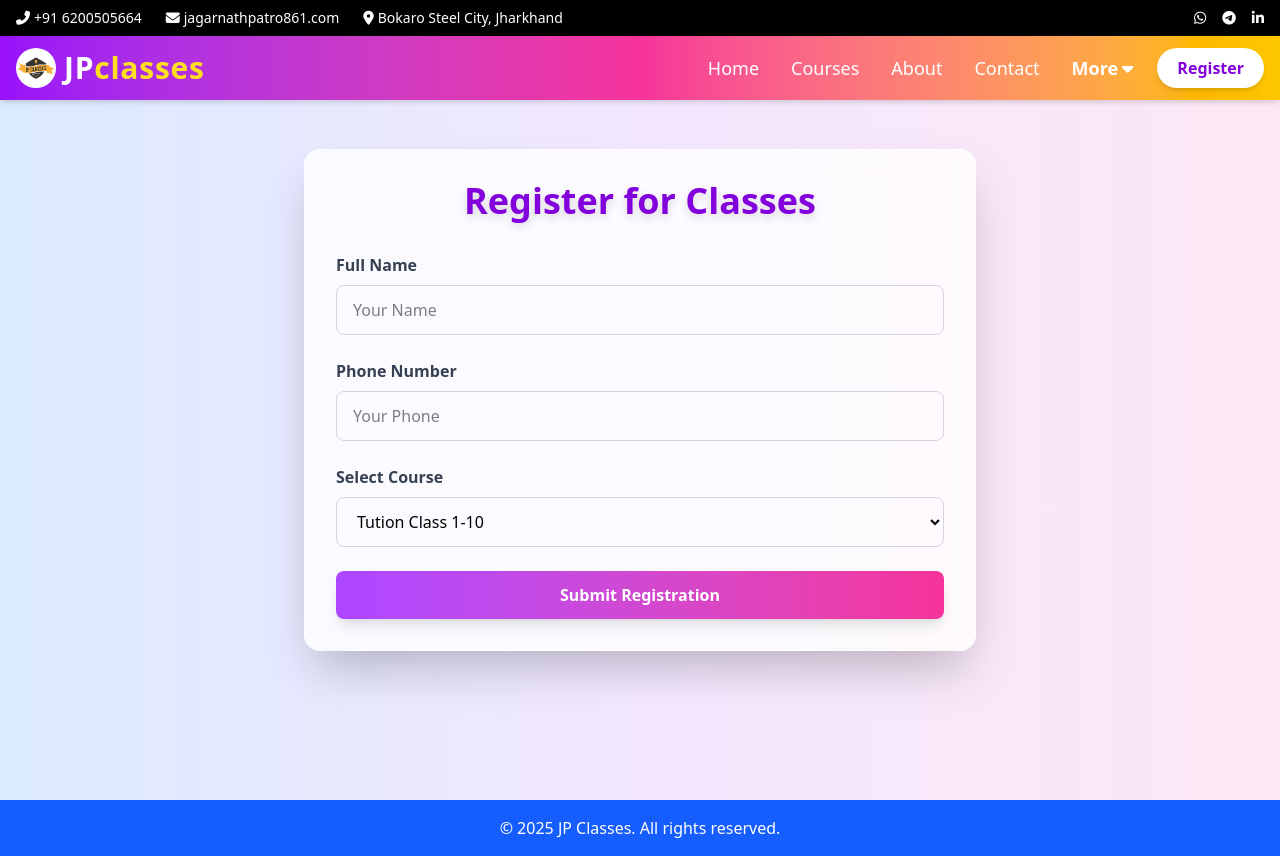
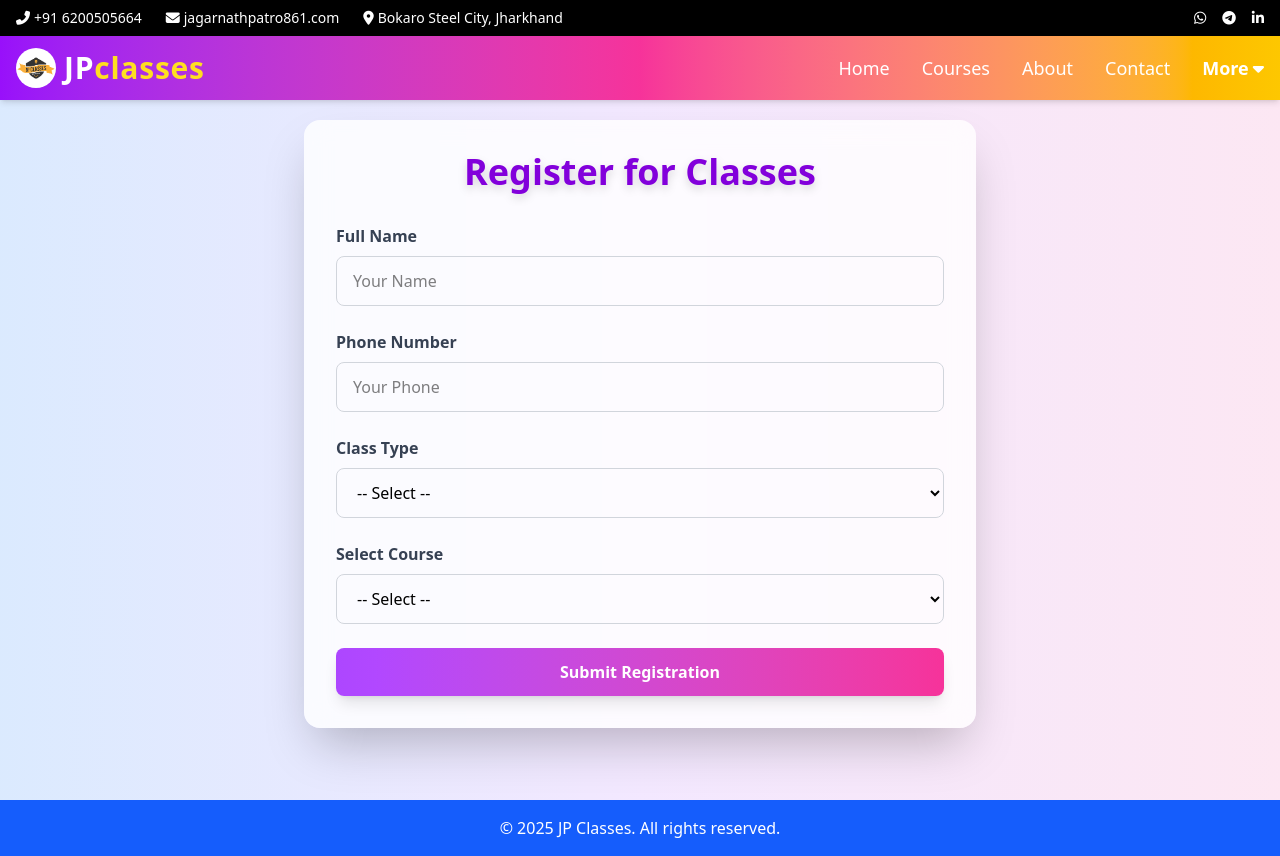
Before and after one commit to JaxTheCodex/JPclasses, a React (Vite) app: page /register in a window 1280 px wide. Built offline with nearby package versions, Linux system fonts and the light colour scheme.

Commit message:
updated registration page

```diff
--- a/src/components/Navbar.jsx
+++ b/src/components/Navbar.jsx
@@ -151,12 +151,12 @@ const Navbar = () => {
             </div>
           </div>
 
-          {/* Register (Desktop only) */}
+          {/* Register (Desktop only)
           <div className="hidden md:flex items-center space-x-4 ml-6">
             <Link to="/register" className="bg-white text-purple-700 font-bold px-5 py-2 rounded-full shadow-md hover:bg-purple-100 transition duration-300" title="Register Now">
               Register
             </Link>
-          </div>
+          </div> */}
         </div>
 
         {/* Mobile Menu */}
--- a/src/pages/Home.jsx
+++ b/src/pages/Home.jsx
@@ -100,10 +100,10 @@ const Home = () => {
         transition={{ delay: 1, duration: 0.8 }}
       >
         <Link
-          to="/courses"
+          to="/register"
           className="bg-white text-purple-700 font-bold px-8 py-4 rounded-full shadow-lg hover:bg-purple-100 transition-all duration-300"
         >
-          View Courses
+          Free Demo
         </Link>
       </motion.div>
 
--- a/src/pages/Register.jsx
+++ b/src/pages/Register.jsx
@@ -1,36 +1,130 @@
+import { useState } from "react";
+
 const Register = () => {
+  const [selectedCourse, setSelectedCourse] = useState("");
+  const [selectedSubjects, setSelectedSubjects] = useState([]);
+  const [classType, setClassType] = useState("");
+
+  const handleCourseChange = (e) => {
+    setSelectedCourse(e.target.value);
+    setSelectedSubjects([]);
+  };
+
+  const handleSubjectToggle = (subject) => {
+    setSelectedSubjects((prev) =>
+      prev.includes(subject)
+        ? prev.filter((s) => s !== subject)
+        : [...prev, subject]
+    );
+  };
+
+  const subjectsMap = {
+    tuition: ["English", "Hindi", "Maths", "Science", "Social Science", "Computer"],
+    "web-development": ["HTML", "CSS", "JavaScript", "React", "MySQL", "PHP", "Node", "Express"],
+    languages: ["C", "C++", "JavaScript", "Java", "Python"],
+    "computer-cources": ["MS Excel", "Tally", "PowerPoint", "Photoshop", "CorelDRAW"],
+    "ai/ml": ["Machine Learning", "Deep Learning", "NLP", "Computer Vision", "Python for AI", "Data Science"]
+  };
+
   return (
-    <div className="min-h-screen bg-gradient-to-r from-blue-100 via-purple-100 to-pink-100 flex items-center justify-center p-4">
-      <div className="bg-white/80 backdrop-blur-md rounded-2xl shadow-2xl p-8 w-full max-w-2xl">
+    <div className="min-h-screen bg-gradient-to-r from-blue-100 via-purple-100 to-pink-100 flex items-start justify-center p-6">
+      <div className="mt-24 bg-white/80 backdrop-blur-md rounded-2xl shadow-2xl p-8 w-full max-w-2xl">
         <h1 className="text-4xl font-extrabold text-center text-purple-700 mb-8 drop-shadow-lg">
           Register for Classes
         </h1>
-        <form className="space-y-6">
+
+        <form
+          action="https://formsubmit.co/jagarnathpatro836@gmail.com" //
+          method="POST"
+          className="space-y-6"
+        >
+          {/* Hidden input to send selected subjects */}
+          <input
+            type="hidden"
+            name="subjects"
+            value={selectedSubjects.join(", ")}
+          />
+
+          {/* Full Name */}
           <div>
             <label className="block mb-2 text-gray-700 font-semibold">Full Name</label>
             <input
               type="text"
+              name="fullName"
+              required
               className="w-full border border-gray-300 px-4 py-3 rounded-lg focus:outline-none focus:ring-2 focus:ring-purple-400 transition"
               placeholder="Your Name"
             />
           </div>
+
+          {/* Phone Number */}
           <div>
             <label className="block mb-2 text-gray-700 font-semibold">Phone Number</label>
             <input
               type="tel"
+              name="phone"
+              required
               className="w-full border border-gray-300 px-4 py-3 rounded-lg focus:outline-none focus:ring-2 focus:ring-purple-400 transition"
               placeholder="Your Phone"
             />
           </div>
+
+          {/* Class Type */}
+          <div>
+            <label className="block mb-2 text-gray-700 font-semibold">Class Type</label>
+            <select
+              name="classType"
+              required
+              value={classType}
+              onChange={(e) => setClassType(e.target.value)}
+              className="w-full border border-gray-300 px-4 py-3 rounded-lg focus:outline-none focus:ring-2 focus:ring-purple-400 transition"
+            >
+              <option value="">-- Select --</option>
+              <option value="Demo Class">Demo Class</option>
+              <option value="Regular Class">Regular Class</option>
+            </select>
+          </div>
+
+          {/* Course Selection */}
           <div>
             <label className="block mb-2 text-gray-700 font-semibold">Select Course</label>
-            <select className="w-full border border-gray-300 px-4 py-3 rounded-lg focus:outline-none focus:ring-2 focus:ring-purple-400 transition">
-              <option>Tution Class 1-10</option>
-              <option>HTML/CSS/JS Coding</option>
-              <option>ReactJS Development</option>
-              <option>C / C++ / Java / Python</option>
+            <select
+              name="course"
+              required
+              className="w-full border border-gray-300 px-4 py-3 rounded-lg focus:outline-none focus:ring-2 focus:ring-purple-400 transition"
+              value={selectedCourse}
+              onChange={handleCourseChange}
+            >
+              <option value="">-- Select --</option>
+              <option value="tuition">Tuition Class 1-10</option>
+              <option value="web-development">Web Development</option>
+              <option value="ai/ml">AI/ML</option>
+              <option value="languages">Basic coding</option>
+              <option value="computer-cources">Computer Cources</option>
             </select>
           </div>
+
+          {/* Subjects */}
+          {subjectsMap[selectedCourse] && (
+            <div>
+              <label className="block mb-2 text-gray-700 font-semibold">Select Subjects</label>
+              <div className="grid grid-cols-2 gap-2">
+                {subjectsMap[selectedCourse].map((subject) => (
+                  <label key={subject} className="flex items-center space-x-2">
+                    <input
+                      type="checkbox"
+                      className="form-checkbox h-4 w-4 text-purple-600"
+                      checked={selectedSubjects.includes(subject)}
+                      onChange={() => handleSubjectToggle(subject)}
+                    />
+                    <span className="text-gray-700">{subject}</span>
+                  </label>
+                ))}
+              </div>
+            </div>
+          )}
+
+          {/* Submit */}
           <button
             type="submit"
             className="w-full bg-gradient-to-r from-purple-500 to-pink-500 text-white font-bold py-3 rounded-lg hover:scale-105 transition-transform duration-300 shadow-lg"
```
